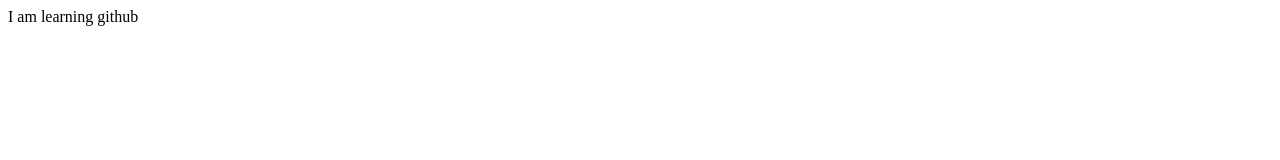
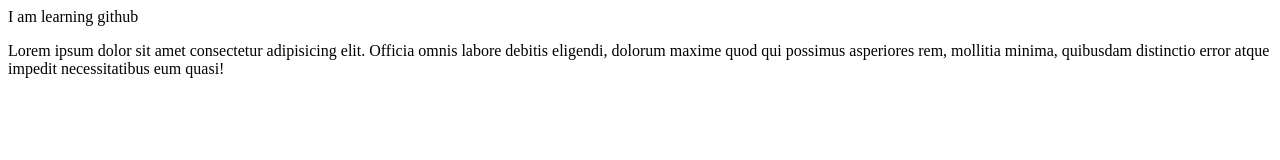
Before and after one commit to rohan-sharma2/learn-git, a plain HTML site: page index.html in a window 1280 px wide. Drawn offline with Linux system fonts and the light colour scheme.

Commit message:
add paragraph to index.html

```diff
--- a/index.html
+++ b/index.html
@@ -7,5 +7,11 @@
   </head>
   <body>
     I am learning github
+    <p>
+      Lorem ipsum dolor sit amet consectetur adipisicing elit. Officia omnis
+      labore debitis eligendi, dolorum maxime quod qui possimus asperiores rem,
+      mollitia minima, quibusdam distinctio error atque impedit necessitatibus
+      eum quasi!
+    </p>
   </body>
 </html>
```
